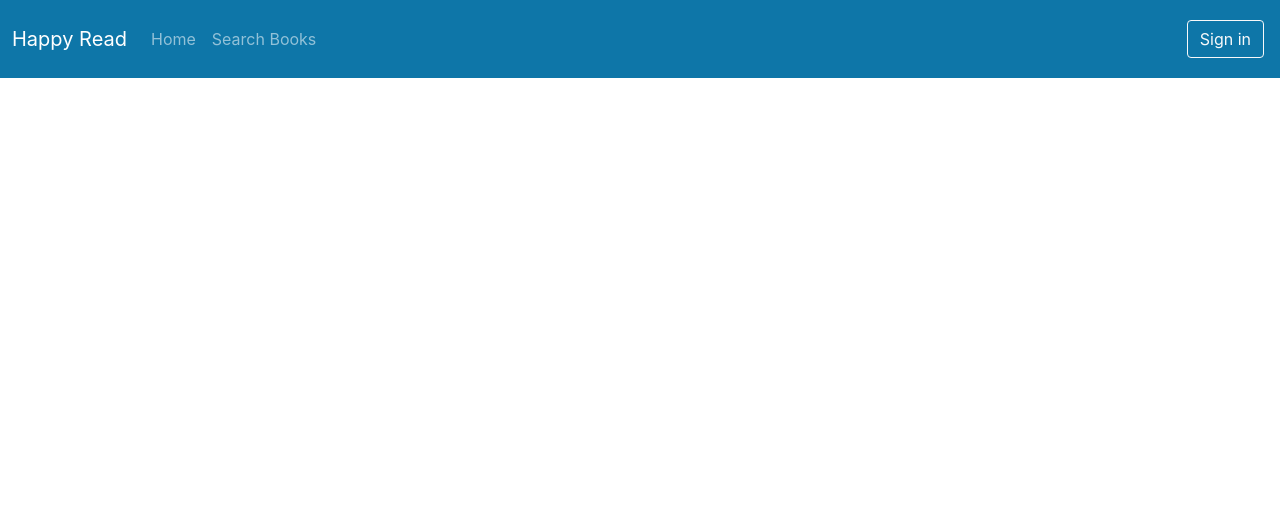
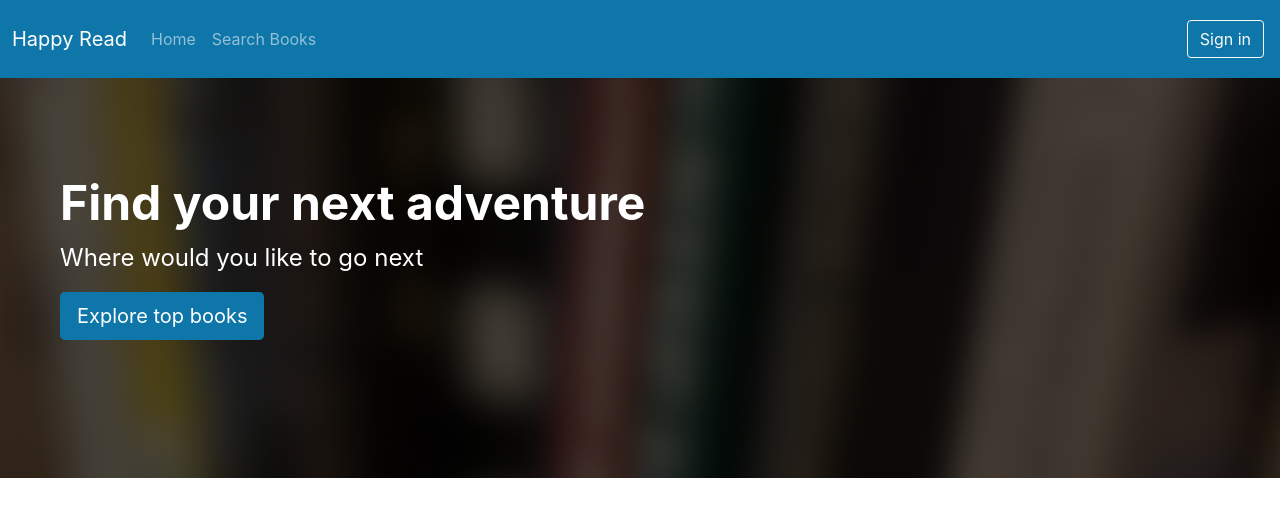
Before and after one commit to samarth2411/Library_Management_React_SpringBoot, a React (Create React App) app in the folder react-library/: page / in a window 1280 px wide. Shown: the top 516 px of the page. Built offline with nearby package versions, Linux system fonts and the light colour scheme.

Commit message:
created Explore Top Books Component

```diff
--- a/react-library/src/App.tsx
+++ b/react-library/src/App.tsx
@@ -1,10 +1,16 @@
 import React from 'react';
 import './App.css';
+import { ExploreTopBooks } from './layout/NavbarAndFooter/HomePage/ExploreTopBooks';
 import { Navbar } from './layout/NavbarAndFooter/Navbar';
 
 function App() {
   return (
-    <Navbar/>
+    <div>
+      <Navbar/>
+      <ExploreTopBooks/>
+    </div>
+
+
   );
 }
 
--- /dev/null
+++ b/react-library/src/layout/NavbarAndFooter/HomePage/ExploreTopBooks.tsx
@@ -0,0 +1,14 @@
+export const ExploreTopBooks = () => {
+    return (
+        <div className='p-5 mb-4 bgdark header'>
+            <div className='container-fluid py-5 text-white d-flex justify-content-centre align-items-centre'>
+                <div>
+                    <h1 className='display-5 fw-bold'>Find your next adventure</h1>
+                    <p className='col-md-8 fs-4'>Where would you like to go next</p>
+                    <a type='button' className='btn main-color btn-lg text-white' href='#'>Explore top books</a>
+                </div>
+
+            </div>
+        </div>
+    )
+}
```
